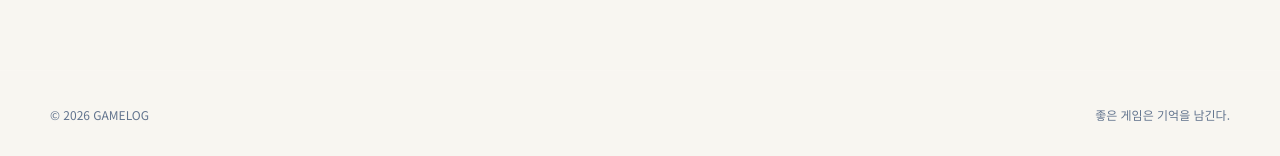
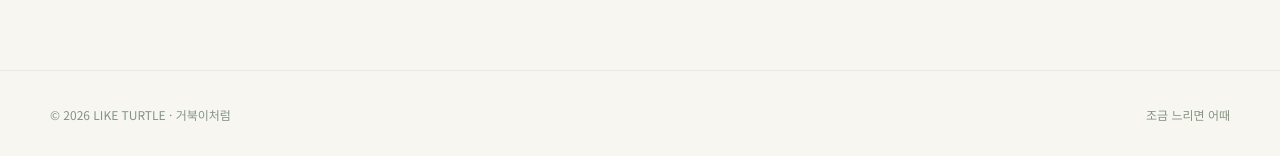
Before and after one commit to 3254lee-coder/gamelog, a Next.js app: page / in a window 1280 px wide. Shown: the part 2510-2666 px from the top of the page. Built offline with nearby package versions, Linux system fonts and the light colour scheme; no server answers; a web font is replaced by a local one.

Commit message:
Update layout.tsx

```diff
--- a/app/layout.tsx
+++ b/app/layout.tsx
@@ -3,41 +3,68 @@ import type { Metadata } from "next";
 import Header from "@/components/header";
 import "./globals.css";
 
+const siteUrl = "https://like-turtle.vercel.app";
+const siteName = "거북이처럼 | LIKE TURTLE";
+const siteDescription =
+  "조금 느리면 어때. 육지거북 사육 가이드, 거북이 도감, 커뮤니티, 성장일기를 함께하는 따뜻한 공간.";
+
 export const metadata: Metadata = {
-  metadataBase: new URL("https://gamelog-tau.vercel.app"),
+  metadataBase: new URL(siteUrl),
+
+  applicationName: "LIKE TURTLE",
 
   title: {
-    default: "GAMELOG | 게임을 기록하는 공간",
-    template: "%s | GAMELOG",
+    default: siteName,
+    template: "%s | 거북이처럼",
   },
 
-  description:
-    "좋은 게임은 기억을 남긴다. 나만의 게임 경험을 기록하고 다른 플레이어와 공유하세요.",
+  description: siteDescription,
+
+  keywords: [
+    "거북이처럼",
+    "LIKE TURTLE",
+    "육지거북",
+    "육지거북 사육",
+    "거북이 사육 가이드",
+    "거북이 도감",
+    "거북이 커뮤니티",
+    "거북이 성장일기",
+    "호스필드 육지거북",
+    "헤르만 육지거북",
+    "설카타 육지거북",
+  ],
+
+  alternates: {
+    canonical: siteUrl,
+  },
 
   openGraph: {
     type: "website",
     locale: "ko_KR",
-    url: "https://gamelog-tau.vercel.app",
-    siteName: "GAMELOG",
-    title: "GAMELOG | 게임을 기록하는 공간",
-    description:
-      "좋은 게임은 기억을 남긴다. 나만의 게임 경험을 기록하고 다른 플레이어와 공유하세요.",
+    url: siteUrl,
+    siteName: "LIKE TURTLE",
+    title: siteName,
+    description: siteDescription,
     images: [
       {
-        url: "/og-image.png",
-        width: 1200,
-        height: 630,
-        alt: "GAMELOG - 좋은 게임은 기억을 남긴다.",
+        url: "/tortoise-hero.png",
+        width: 1645,
+        height: 386,
+        alt: "거북이처럼 - 조금 느리면 어때",
       },
     ],
   },
 
   twitter: {
     card: "summary_large_image",
-    title: "GAMELOG | 게임을 기록하는 공간",
-    description:
-      "좋은 게임은 기억을 남긴다. 나만의 게임 경험을 기록하고 다른 플레이어와 공유하세요.",
-    images: ["/og-image.png"],
+    title: siteName,
+    description: siteDescription,
+    images: ["/tortoise-hero.png"],
+  },
+
+  robots: {
+    index: true,
+    follow: true,
   },
 };
 
@@ -53,10 +80,10 @@ export default function RootLayout({
 
         {children}
 
-        <footer className="mt-24 border-t border-white/10 py-9">
-          <div className="container-site flex flex-col justify-between gap-2 text-xs text-slate-500 sm:flex-row">
-            <span>© 2026 GAMELOG</span>
-            <span>좋은 게임은 기억을 남긴다.</span>
+        <footer className="mt-24 border-t border-[#e5ebdf] py-9">
+          <div className="container-site flex flex-col justify-between gap-2 text-xs text-[#829482] sm:flex-row">
+            <span>© 2026 LIKE TURTLE · 거북이처럼</span>
+            <span>조금 느리면 어때</span>
           </div>
         </footer>
       </body>
```
